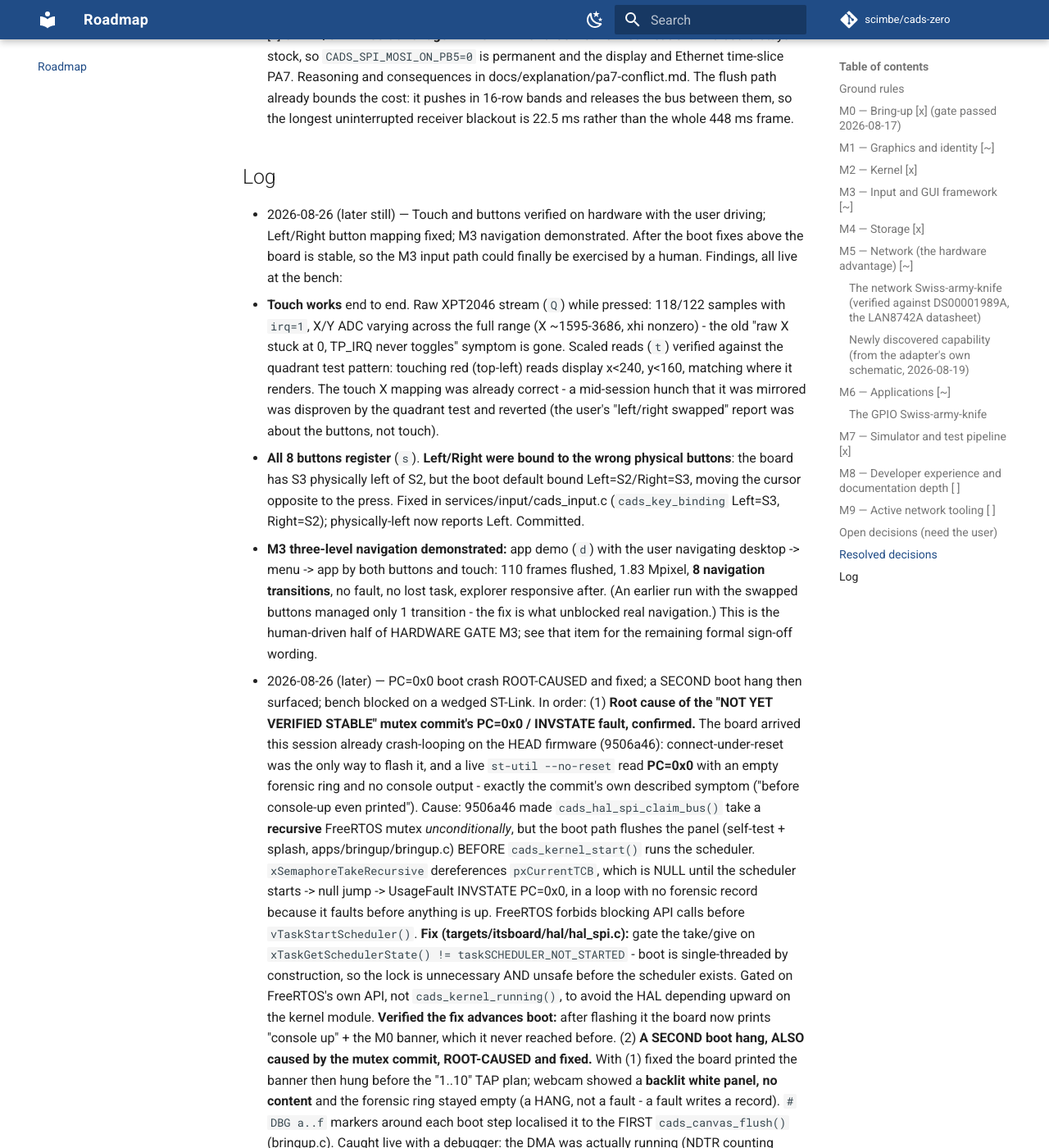
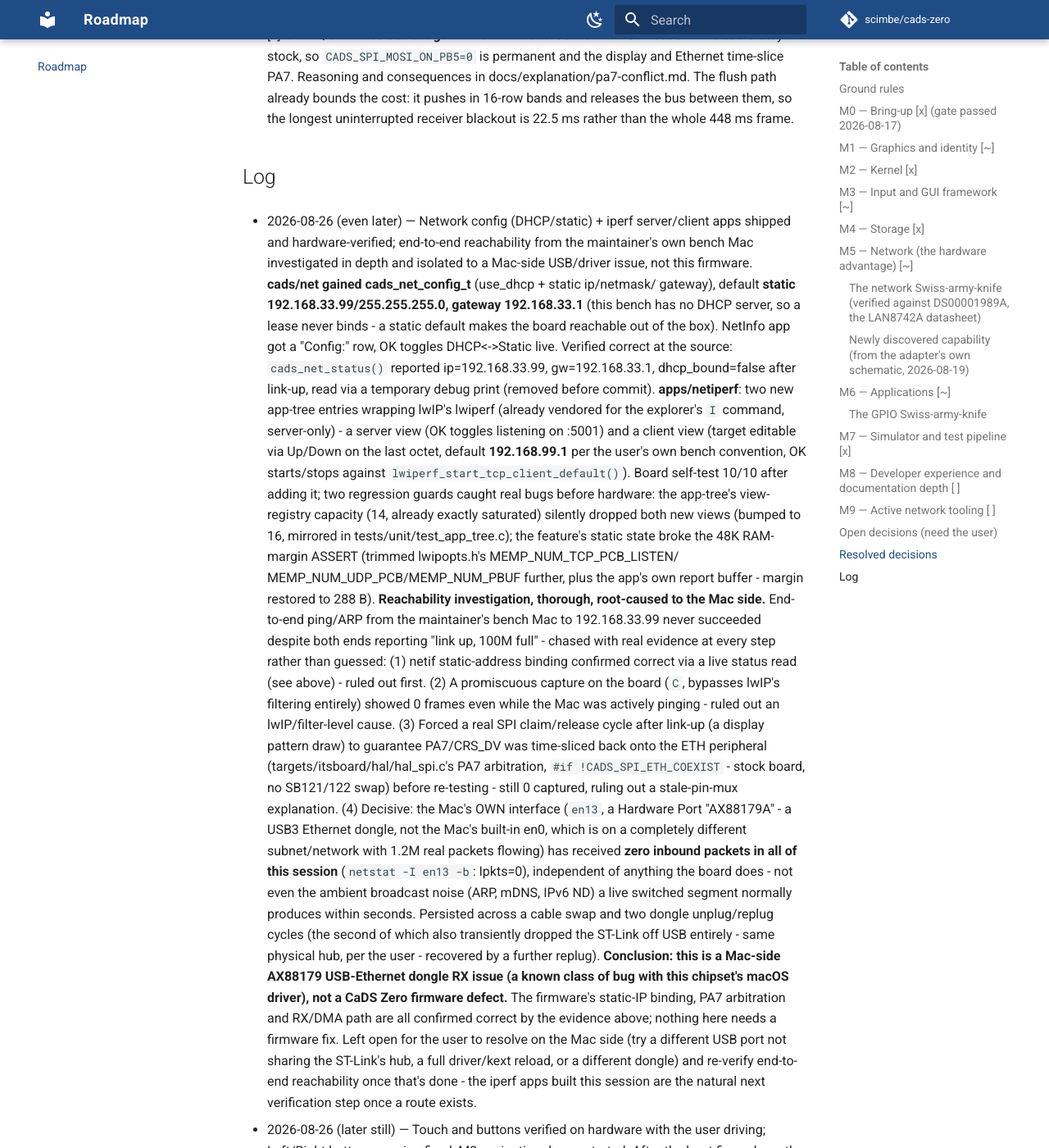
Before and after one commit to scimbe/cads-zero-firmware, an MkDocs documentation site: the page built from docs/ROADMAP.md, in a window 1280 px wide and 1400 px high, scrolled down 39696 px. Shown: the whole window at 82% size. Built offline with MkDocs 1.6.1 and Material for MkDocs 9.7.7, drawn with Linux system fonts in a browser that asks for light colours; comment, search, counter and statistics services are not loaded.

Commit message:
docs: log net-config/iperf hardware verification and the reachability investigation
Records the DHCP/static feature and iperf apps as hardware-verified, and
the full reachability investigation trail (netif binding, promiscuous
capture, forced PA7 arbitration, Mac-side en13 Ipkts=0) that isolated the
end-to-end connectivity gap to a Mac-side AX88179 dongle RX issue, not
this firmware.

Co-Authored-By: Claude Opus 4.8 <noreply@anthropic.com>
Claude-Session: https://claude.ai/code/session_01N1qAb9bASKrktxWFbJ8cC4

```diff
--- a/docs/ROADMAP.md
+++ b/docs/ROADMAP.md
@@ -2063,6 +2063,66 @@ _None outstanding._
 
 ## Log
 
+- 2026-08-26 (even later) — Network config (DHCP/static) + iperf server/client
+  apps shipped and hardware-verified; end-to-end reachability from the
+  maintainer's own bench Mac investigated in depth and isolated to a
+  Mac-side USB/driver issue, not this firmware.
+  **cads/net gained cads_net_config_t** (use_dhcp + static ip/netmask/
+  gateway), default **static 192.168.33.99/255.255.255.0, gateway
+  192.168.33.1** (this bench has no DHCP server, so a lease never binds -
+  a static default makes the board reachable out of the box). NetInfo app
+  got a "Config:" row, OK toggles DHCP<->Static live. Verified correct at
+  the source: `cads_net_status()` reported ip=192.168.33.99,
+  gw=192.168.33.1, dhcp_bound=false after link-up, read via a temporary
+  debug print (removed before commit).
+  **apps/netiperf**: two new app-tree entries wrapping lwIP's lwiperf
+  (already vendored for the explorer's `I` command, server-only) - a
+  server view (OK toggles listening on :5001) and a client view (target
+  editable via Up/Down on the last octet, default **192.168.99.1** per
+  the user's own bench convention, OK starts/stops against
+  `lwiperf_start_tcp_client_default()`). Board self-test 10/10 after
+  adding it; two regression guards caught real bugs before hardware:
+  the app-tree's view-registry capacity (14, already exactly saturated)
+  silently dropped both new views (bumped to 16, mirrored in
+  tests/unit/test_app_tree.c); the feature's static state broke the 48K
+  RAM-margin ASSERT (trimmed lwipopts.h's MEMP_NUM_TCP_PCB_LISTEN/
+  MEMP_NUM_UDP_PCB/MEMP_NUM_PBUF further, plus the app's own report
+  buffer - margin restored to 288 B).
+  **Reachability investigation, thorough, root-caused to the Mac side.**
+  End-to-end ping/ARP from the maintainer's bench Mac to 192.168.33.99
+  never succeeded despite both ends reporting "link up, 100M full" -
+  chased with real evidence at every step rather than guessed:
+  (1) netif static-address binding confirmed correct via a live status
+  read (see above) - ruled out first.
+  (2) A promiscuous capture on the board (`C`, bypasses lwIP's filtering
+  entirely) showed 0 frames even while the Mac was actively pinging -
+  ruled out an lwIP/filter-level cause.
+  (3) Forced a real SPI claim/release cycle after link-up (a display
+  pattern draw) to guarantee PA7/CRS_DV was time-sliced back onto the ETH
+  peripheral (targets/itsboard/hal/hal_spi.c's PA7 arbitration, `#if
+  !CADS_SPI_ETH_COEXIST` - stock board, no SB121/122 swap) before
+  re-testing - still 0 captured, ruling out a stale-pin-mux explanation.
+  (4) Decisive: the Mac's OWN interface (`en13`, a Hardware Port
+  "AX88179A" - a USB3 Ethernet dongle, not the Mac's built-in en0, which
+  is on a completely different subnet/network with 1.2M real packets
+  flowing) has received **zero inbound packets in all of this session**
+  (`netstat -I en13 -b`: Ipkts=0), independent of anything the board
+  does - not even the ambient broadcast noise (ARP, mDNS, IPv6 ND) a live
+  switched segment normally produces within seconds. Persisted across a
+  cable swap and two dongle unplug/replug cycles (the second of which
+  also transiently dropped the ST-Link off USB entirely - same physical
+  hub, per the user - recovered by a further replug).
+  **Conclusion: this is a Mac-side AX88179 USB-Ethernet dongle RX issue
+  (a known class of bug with this chipset's macOS driver), not a CaDS
+  Zero firmware defect.** The firmware's static-IP binding, PA7
+  arbitration and RX/DMA path are all confirmed correct by the evidence
+  above; nothing here needs a firmware fix. Left open for the user to
+  resolve on the Mac side (try a different USB port not sharing the
+  ST-Link's hub, a full driver/kext reload, or a different dongle) and
+  re-verify end-to-end reachability once that's done - the iperf apps
+  built this session are the natural next verification step once a route
+  exists.
+
 - 2026-08-26 (later still) — Touch and buttons verified on hardware with the
   user driving; Left/Right button mapping fixed; M3 navigation demonstrated.
   After the boot fixes above the board is stable, so the M3 input path could
```
